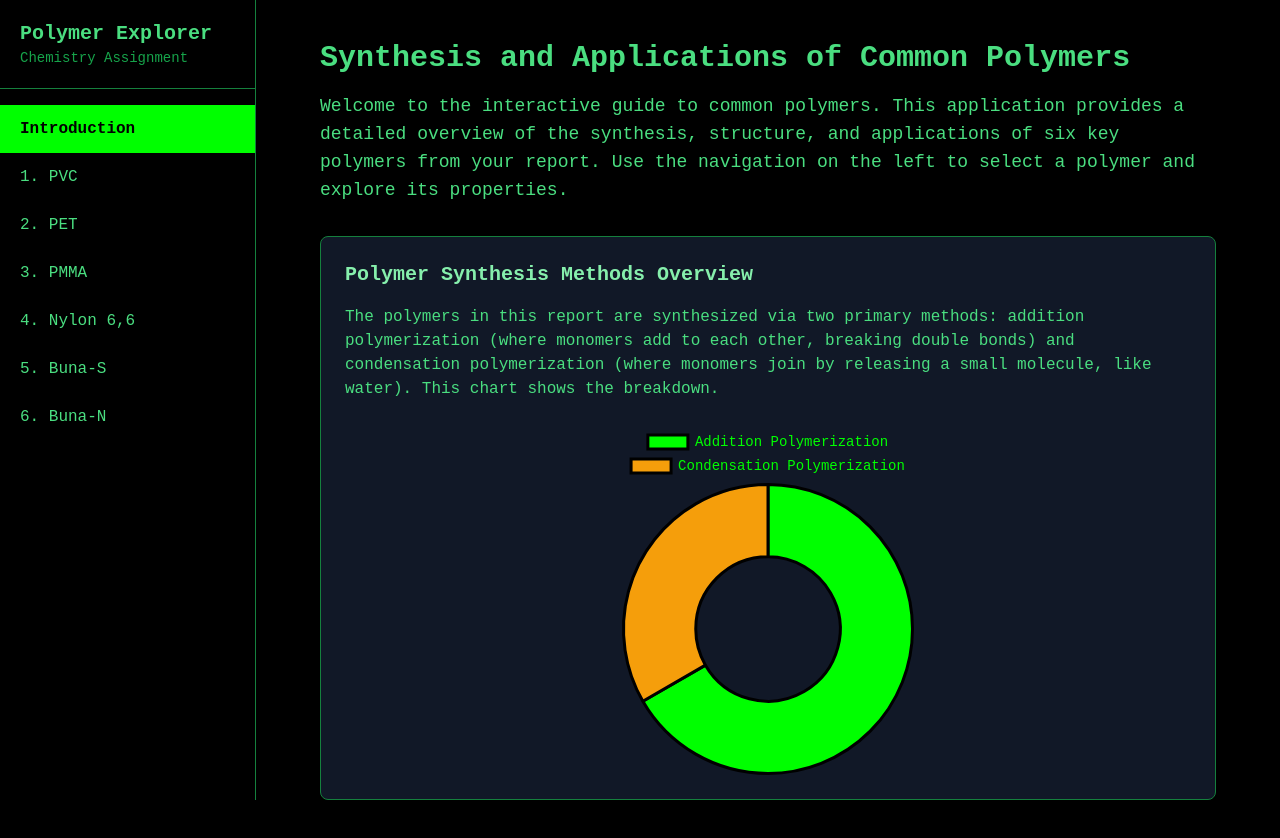
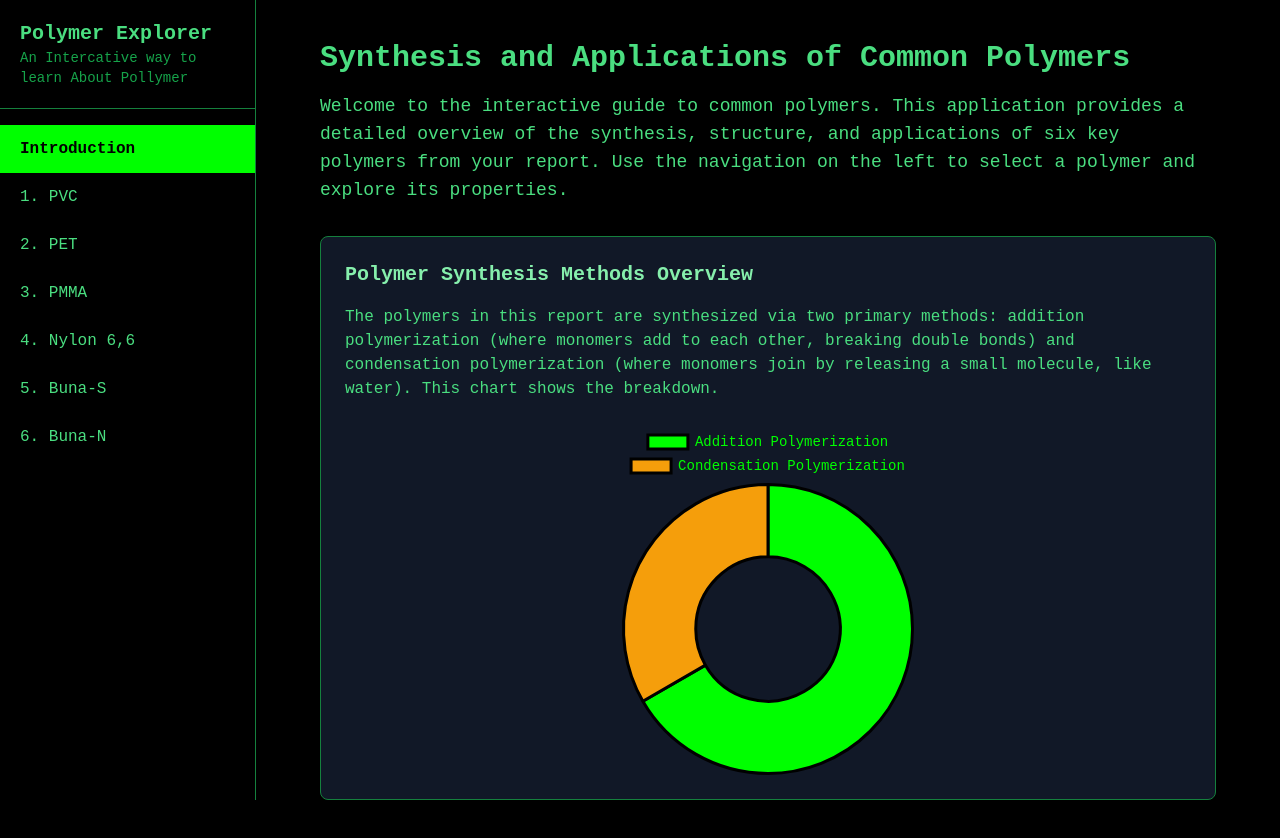
Before and after one commit to shashikant70086/Polymer, a plain HTML site: page index.html in a window 1280 px wide. Drawn offline with nearby package versions, Linux system fonts and the light colour scheme.

Commit message:
Update index.html

```diff
--- a/index.html
+++ b/index.html
@@ -140,7 +140,7 @@
         <nav class="w-full md:w-64 bg-black md:fixed md:h-full shadow-lg z-10 border-r border-green-700 transition-colors duration-300">
             <div class="p-5 border-b border-green-700">
                 <h1 class="text-xl font-bold text-green-400">Polymer Explorer</h1>
-                <p class="text-sm text-green-600">Chemistry Assignment</p>
+                <p class="text-sm text-green-600">An Intercative way to learn About Pollymer</p>
             </div>
 
             <ul id="main-nav" class="py-4">
```
